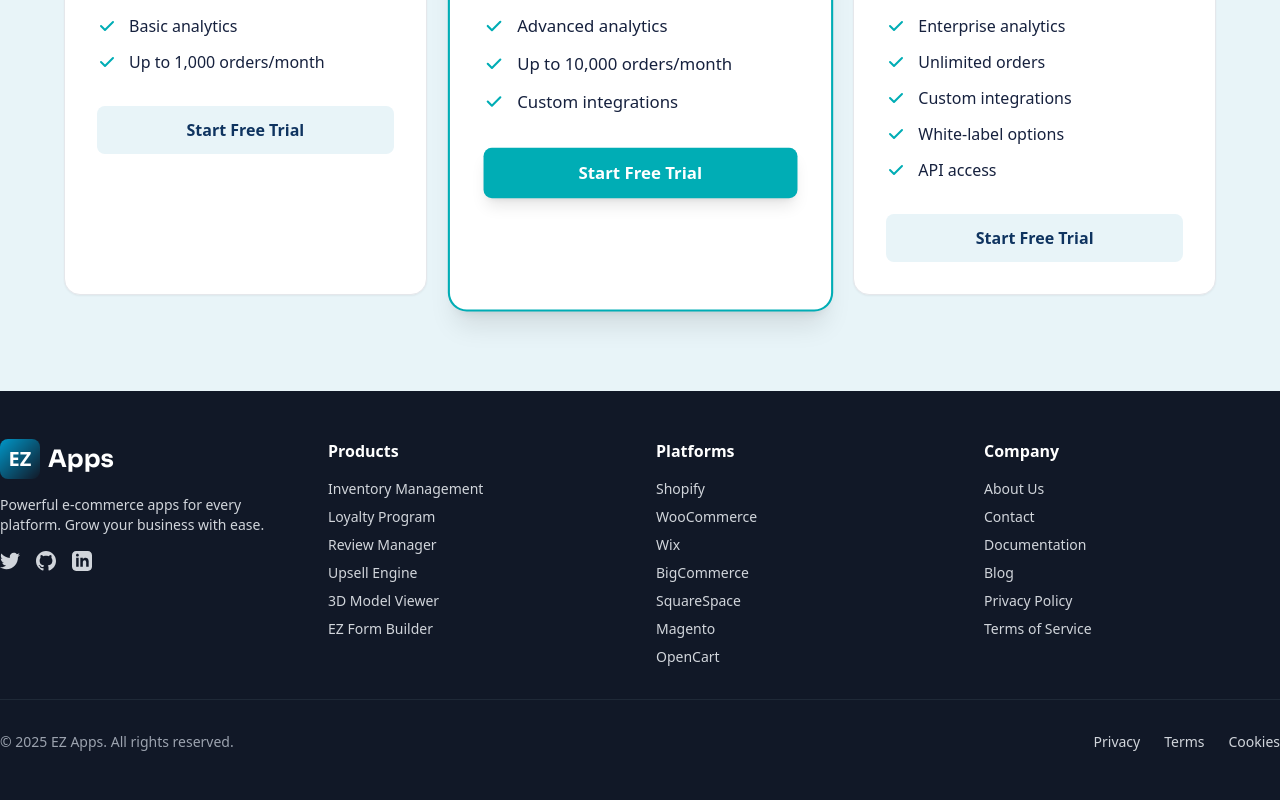
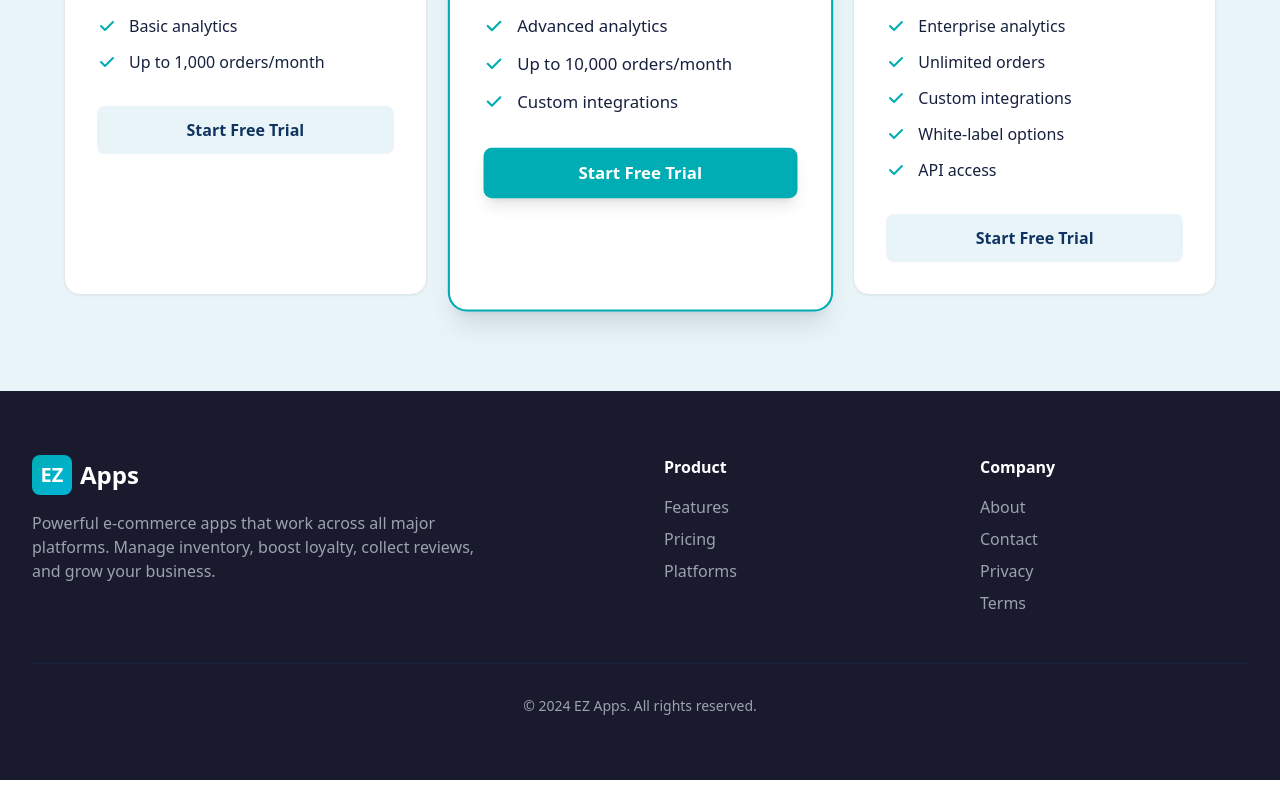
Before and after one commit to Sesarch/ezapps-saas, a Next.js app in the folder main-site/: page / in a window 1280 px wide. Shown: the part 3155-3955 px from the top of the page. Built offline with nearby package versions, Linux system fonts and the light colour scheme.

Commit message:
Update Footer.tsx

```diff
--- a/main-site/src/components/Footer.tsx
+++ b/main-site/src/components/Footer.tsx
@@ -1,93 +1,50 @@
 import Link from 'next/link'
 
 export default function Footer() {
-  const currentYear = new Date().getFullYear()
-
   return (
-    <footer className="bg-gray-900 text-gray-300">
-      <div className="container-custom py-12">
-        <div className="grid grid-cols-1 md:grid-cols-4 gap-8 mb-8">
+    <footer className="bg-dark text-gray-300 py-16">
+      <div className="max-w-7xl mx-auto px-4 sm:px-6 lg:px-8">
+        <div className="grid grid-cols-1 md:grid-cols-4 gap-12 mb-12">
           {/* Brand */}
-          <div className="col-span-1">
-            <div className="flex items-center space-x-2 mb-4">
-              <div className="w-10 h-10 bg-gradient-to-br from-primary-500 to-secondary-500 rounded-lg flex items-center justify-center">
+          <div className="col-span-1 md:col-span-2">
+            <Link href="/" className="flex items-center space-x-2 mb-4">
+              <div className="w-10 h-10 bg-gradient-to-br from-teal to-cyan rounded-lg flex items-center justify-center">
                 <span className="text-white font-bold text-xl">EZ</span>
               </div>
-              <span className="text-2xl font-display font-bold text-white">Apps</span>
-            </div>
-            <p className="text-sm mb-4">
-              Powerful e-commerce apps for every platform. Grow your business with ease.
+              <span className="text-2xl font-bold text-white">Apps</span>
+            </Link>
+            <p className="text-gray-400 max-w-md">
+              Powerful e-commerce apps that work across all major platforms. Manage inventory, boost loyalty, collect reviews, and grow your business.
             </p>
-            <div className="flex space-x-4">
-              <a href="#" className="hover:text-primary-400 transition-colors">
-                <svg className="w-5 h-5" fill="currentColor" viewBox="0 0 24 24">
-                  <path d="M24 4.557c-.883.392-1.832.656-2.828.775 1.017-.609 1.798-1.574 2.165-2.724-.951.564-2.005.974-3.127 1.195-.897-.957-2.178-1.555-3.594-1.555-3.179 0-5.515 2.966-4.797 6.045-4.091-.205-7.719-2.165-10.148-5.144-1.29 2.213-.669 5.108 1.523 6.574-.806-.026-1.566-.247-2.229-.616-.054 2.281 1.581 4.415 3.949 4.89-.693.188-1.452.232-2.224.084.626 1.956 2.444 3.379 4.6 3.419-2.07 1.623-4.678 2.348-7.29 2.04 2.179 1.397 4.768 2.212 7.548 2.212 9.142 0 14.307-7.721 13.995-14.646.962-.695 1.797-1.562 2.457-2.549z"/>
-                </svg>
-              </a>
-              <a href="#" className="hover:text-primary-400 transition-colors">
-                <svg className="w-5 h-5" fill="currentColor" viewBox="0 0 24 24">
-                  <path d="M12 0c-6.626 0-12 5.373-12 12 0 5.302 3.438 9.8 8.207 11.387.599.111.793-.261.793-.577v-2.234c-3.338.726-4.033-1.416-4.033-1.416-.546-1.387-1.333-1.756-1.333-1.756-1.089-.745.083-.729.083-.729 1.205.084 1.839 1.237 1.839 1.237 1.07 1.834 2.807 1.304 3.492.997.107-.775.418-1.305.762-1.604-2.665-.305-5.467-1.334-5.467-5.931 0-1.311.469-2.381 1.236-3.221-.124-.303-.535-1.524.117-3.176 0 0 1.008-.322 3.301 1.23.957-.266 1.983-.399 3.003-.404 1.02.005 2.047.138 3.006.404 2.291-1.552 3.297-1.23 3.297-1.23.653 1.653.242 2.874.118 3.176.77.84 1.235 1.911 1.235 3.221 0 4.609-2.807 5.624-5.479 5.921.43.372.823 1.102.823 2.222v3.293c0 .319.192.694.801.576 4.765-1.589 8.199-6.086 8.199-11.386 0-6.627-5.373-12-12-12z"/>
-                </svg>
-              </a>
-              <a href="#" className="hover:text-primary-400 transition-colors">
-                <svg className="w-5 h-5" fill="currentColor" viewBox="0 0 24 24">
-                  <path d="M19 0h-14c-2.761 0-5 2.239-5 5v14c0 2.761 2.239 5 5 5h14c2.762 0 5-2.239 5-5v-14c0-2.761-2.238-5-5-5zm-11 19h-3v-11h3v11zm-1.5-12.268c-.966 0-1.75-.79-1.75-1.764s.784-1.764 1.75-1.764 1.75.79 1.75 1.764-.783 1.764-1.75 1.764zm13.5 12.268h-3v-5.604c0-3.368-4-3.113-4 0v5.604h-3v-11h3v1.765c1.396-2.586 7-2.777 7 2.476v6.759z"/>
-                </svg>
-              </a>
-            </div>
           </div>
 
-          {/* Products */}
+          {/* Product Links */}
           <div>
-            <h4 className="text-white font-semibold mb-4">Products</h4>
-            <ul className="space-y-2 text-sm">
-              <li><Link href="#" className="hover:text-primary-400 transition-colors">Inventory Management</Link></li>
-              <li><Link href="#" className="hover:text-primary-400 transition-colors">Loyalty Program</Link></li>
-              <li><Link href="#" className="hover:text-primary-400 transition-colors">Review Manager</Link></li>
-              <li><Link href="#" className="hover:text-primary-400 transition-colors">Upsell Engine</Link></li>
-              <li><Link href="#" className="hover:text-primary-400 transition-colors">3D Model Viewer</Link></li>
-              <li><Link href="#" className="hover:text-primary-400 transition-colors">EZ Form Builder</Link></li>
+            <h4 className="text-white font-semibold mb-4">Product</h4>
+            <ul className="space-y-2">
+              <li><Link href="#features" className="text-gray-400 hover:text-teal transition-colors">Features</Link></li>
+              <li><Link href="#pricing" className="text-gray-400 hover:text-teal transition-colors">Pricing</Link></li>
+              <li><Link href="#platforms" className="text-gray-400 hover:text-teal transition-colors">Platforms</Link></li>
             </ul>
           </div>
 
-          {/* Platforms */}
-          <div>
-            <h4 className="text-white font-semibold mb-4">Platforms</h4>
-            <ul className="space-y-2 text-sm">
-              <li><Link href="#" className="hover:text-primary-400 transition-colors">Shopify</Link></li>
-              <li><Link href="#" className="hover:text-primary-400 transition-colors">WooCommerce</Link></li>
-              <li><Link href="#" className="hover:text-primary-400 transition-colors">Wix</Link></li>
-              <li><Link href="#" className="hover:text-primary-400 transition-colors">BigCommerce</Link></li>
-              <li><Link href="#" className="hover:text-primary-400 transition-colors">SquareSpace</Link></li>
-              <li><Link href="#" className="hover:text-primary-400 transition-colors">Magento</Link></li>
-              <li><Link href="#" className="hover:text-primary-400 transition-colors">OpenCart</Link></li>
-            </ul>
-          </div>
-
-          {/* Company */}
+          {/* Company Links */}
           <div>
             <h4 className="text-white font-semibold mb-4">Company</h4>
-            <ul className="space-y-2 text-sm">
-              <li><Link href="/about" className="hover:text-primary-400 transition-colors">About Us</Link></li>
-              <li><Link href="/contact" className="hover:text-primary-400 transition-colors">Contact</Link></li>
-              <li><Link href="/docs" className="hover:text-primary-400 transition-colors">Documentation</Link></li>
-              <li><Link href="/blog" className="hover:text-primary-400 transition-colors">Blog</Link></li>
-              <li><Link href="/privacy" className="hover:text-primary-400 transition-colors">Privacy Policy</Link></li>
-              <li><Link href="/terms" className="hover:text-primary-400 transition-colors">Terms of Service</Link></li>
+            <ul className="space-y-2">
+              <li><Link href="/about" className="text-gray-400 hover:text-teal transition-colors">About</Link></li>
+              <li><Link href="/contact" className="text-gray-400 hover:text-teal transition-colors">Contact</Link></li>
+              <li><Link href="/privacy" className="text-gray-400 hover:text-teal transition-colors">Privacy</Link></li>
+              <li><Link href="/terms" className="text-gray-400 hover:text-teal transition-colors">Terms</Link></li>
             </ul>
           </div>
         </div>
 
         {/* Bottom Bar */}
-        <div className="border-t border-gray-800 pt-8 flex flex-col md:flex-row justify-between items-center">
-          <p className="text-sm text-gray-400">
-            © {currentYear} EZ Apps. All rights reserved.
+        <div className="border-t border-navy pt-8 text-center">
+          <p className="text-gray-400 text-sm">
+            © 2024 EZ Apps. All rights reserved.
           </p>
-          <div className="flex space-x-6 mt-4 md:mt-0 text-sm">
-            <Link href="/privacy" className="hover:text-primary-400 transition-colors">Privacy</Link>
-            <Link href="/terms" className="hover:text-primary-400 transition-colors">Terms</Link>
-            <Link href="/cookies" className="hover:text-primary-400 transition-colors">Cookies</Link>
-          </div>
         </div>
       </div>
     </footer>
```
